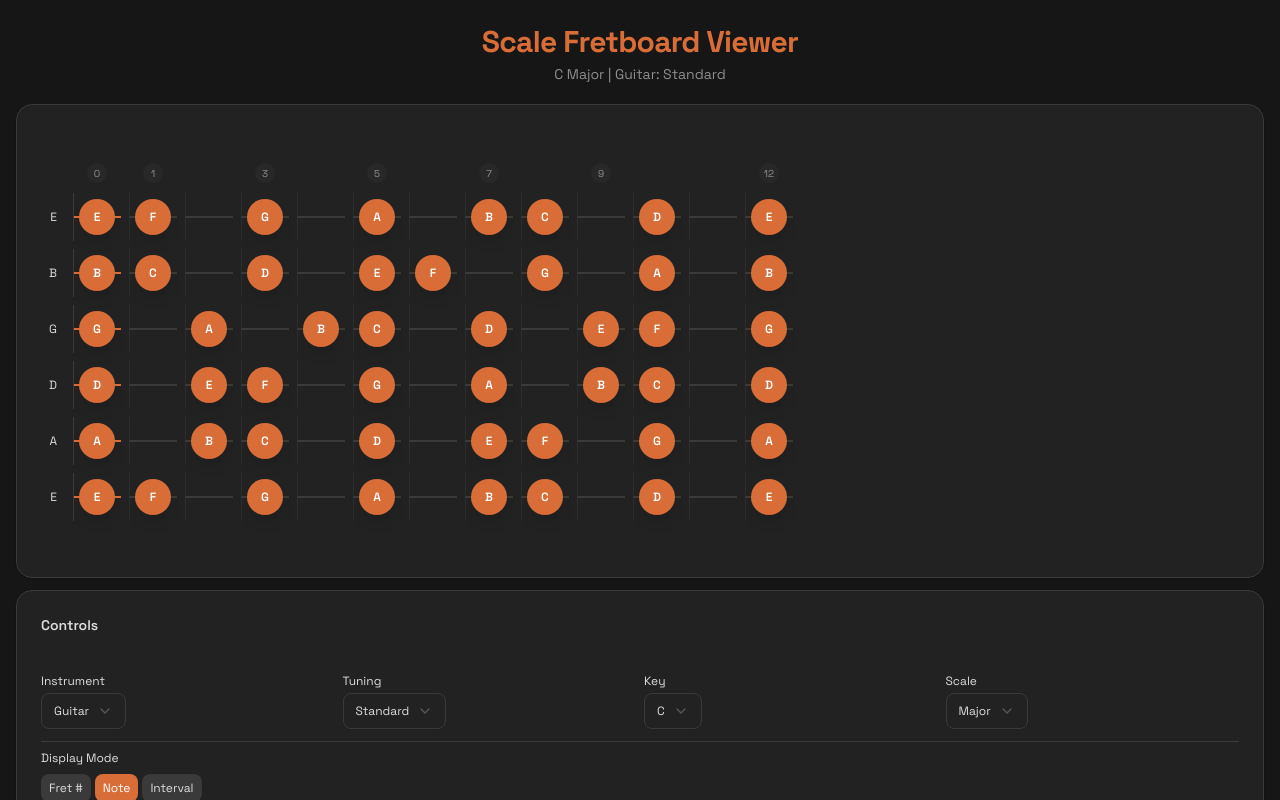
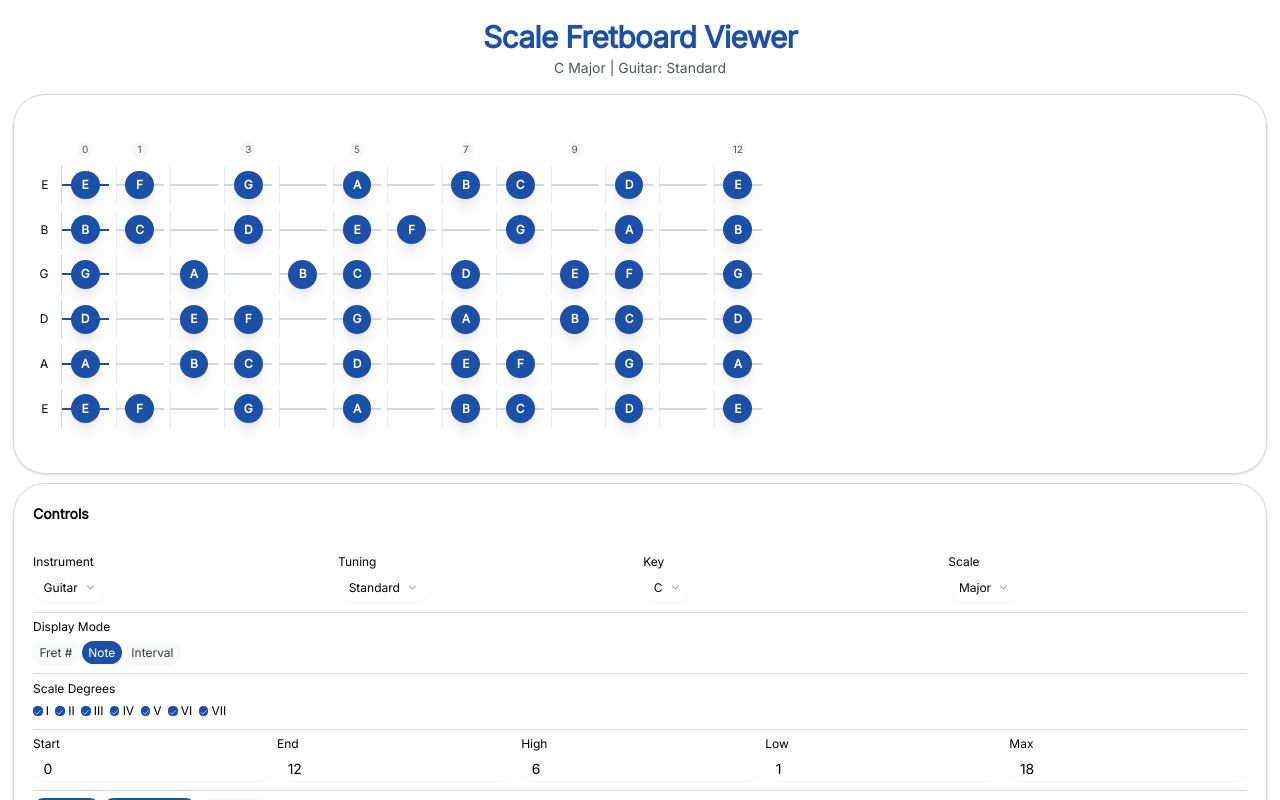
Before and after one commit to gigigugit/scale-fretboard-view, a React (Vite) app: page / in a window 1280 px wide. Shown: the top 800 px of the page. Built offline with nearby package versions, Linux system fonts and the light colour scheme.

Commit message:
Edited Spark

```diff
--- a/index.html
+++ b/index.html
@@ -7,7 +7,7 @@
     <title>Scale Fretboard Viewer</title>
     <link rel="preconnect" href="https://fonts.googleapis.com">
     <link rel="preconnect" href="https://fonts.gstatic.com" crossorigin>
-    <link href="https://fonts.googleapis.com/css2?family=Space+Grotesk:wght@400;600;700&family=JetBrains+Mono:wght@400;500&display=swap" rel="stylesheet">
+    <link rel="stylesheet" href="https://fonts.googleapis.com/css2?family=Inter&family=Noto+Serif&family=JetBrains+Mono&display=swap">
     <link href="/src/main.css" rel="stylesheet" />
 </head>
 
--- a/src/index.css
+++ b/src/index.css
@@ -8,35 +8,81 @@
 }
 
 :root {
-  --background: oklch(0.20 0 0);
-  --foreground: oklch(0.90 0 0);
+  --background: oklch(1.00 0 0);
+  --foreground: oklch(0.10 0.005 240);
 
-  --card: oklch(0.25 0 0);
-  --card-foreground: oklch(0.90 0 0);
+  --card: oklch(1.00 0 0);
+  --card-foreground: oklch(0.10 0.005 240);
 
-  --popover: oklch(0.25 0 0);
-  --popover-foreground: oklch(0.90 0 0);
+  --popover: oklch(1.00 0 0);
+  --popover-foreground: oklch(0.10 0.005 240);
 
-  --primary: oklch(0.65 0.15 45);
-  --primary-foreground: oklch(1 0 0);
+  --primary: oklch(0.45 0.15 260);
+  --primary-foreground: oklch(1.00 0 0);
 
-  --secondary: oklch(0.35 0 0);
-  --secondary-foreground: oklch(0.90 0 0);
+  --secondary: oklch(0.98 0.002 240);
+  --secondary-foreground: oklch(0.35 0.008 240);
 
-  --muted: oklch(0.30 0 0);
-  --muted-foreground: oklch(0.65 0 0);
+  --muted: oklch(0.96 0.005 240);
+  --muted-foreground: oklch(0.45 0.01 240);
 
-  --accent: oklch(0.70 0.18 45);
-  --accent-foreground: oklch(1 0 0);
+  --accent: oklch(0.10 0.005 240);
+  --accent-foreground: oklch(1.00 0 0);
 
   --destructive: oklch(0.55 0.22 25);
-  --destructive-foreground: oklch(1 0 0);
+  --destructive-foreground: oklch(1.00 0 0);
 
-  --border: oklch(0.35 0 0);
-  --input: oklch(0.35 0 0);
-  --ring: oklch(0.65 0.15 45);
+  --border: oklch(0.88 0.01 240);
+  --input: oklch(1.00 0 0);
+  --ring: oklch(0.45 0.15 260);
 
-  --radius: 0.5rem;
+  --radius: 1rem;
+
+  --chart-1: oklch(0.45 0.15 260);
+
+  --chart-2: oklch(0.10 0.005 240);
+
+  --chart-3: oklch(0.45 0.01 240);
+
+  --chart-4: oklch(0.35 0.008 240);
+
+  --chart-5: oklch(0.55 0.22 25);
+
+  --sidebar: oklch(0.96 0.005 240);
+
+  --sidebar-foreground: oklch(0.10 0.005 240);
+
+  --sidebar-primary: oklch(0.45 0.15 260);
+
+  --sidebar-primary-foreground: oklch(1.00 0 0);
+
+  --sidebar-accent: oklch(0.10 0.005 240);
+
+  --sidebar-accent-foreground: oklch(1.00 0 0);
+
+  --sidebar-border: oklch(0.88 0.01 240);
+
+  --sidebar-ring: oklch(0.45 0.15 260);
+
+  --shadow-color: oklch(0.10 0.005 240);
+
+  --shadow-opacity: 0.05;
+
+  --shadow-blur: 10px;
+
+  --shadow-spread: 0px;
+
+  --shadow-offset-x: 0px;
+
+  --shadow-offset-y: 4px;
+
+  --font-sans: Inter;
+
+  --font-serif: Noto Serif;
+
+  --font-mono: JetBrains Mono;
+
+  --spacing: 0.20rem;
 }
 
 @theme {
@@ -72,7 +118,7 @@
 }
 
 body {
-  font-family: var(--font-space-grotesk);
+  font-family: var(--font-sans), ui-sans-serif, system-ui, -apple-system, BlinkMacSystemFont, 'Segoe UI', Roboto, 'Helvetica Neue', Arial, 'Noto Sans', sans-serif, 'Apple Color Emoji', 'Segoe UI Emoji', 'Segoe UI Symbol', 'Noto Color Emoji';
 }
 
 .font-mono {
```
